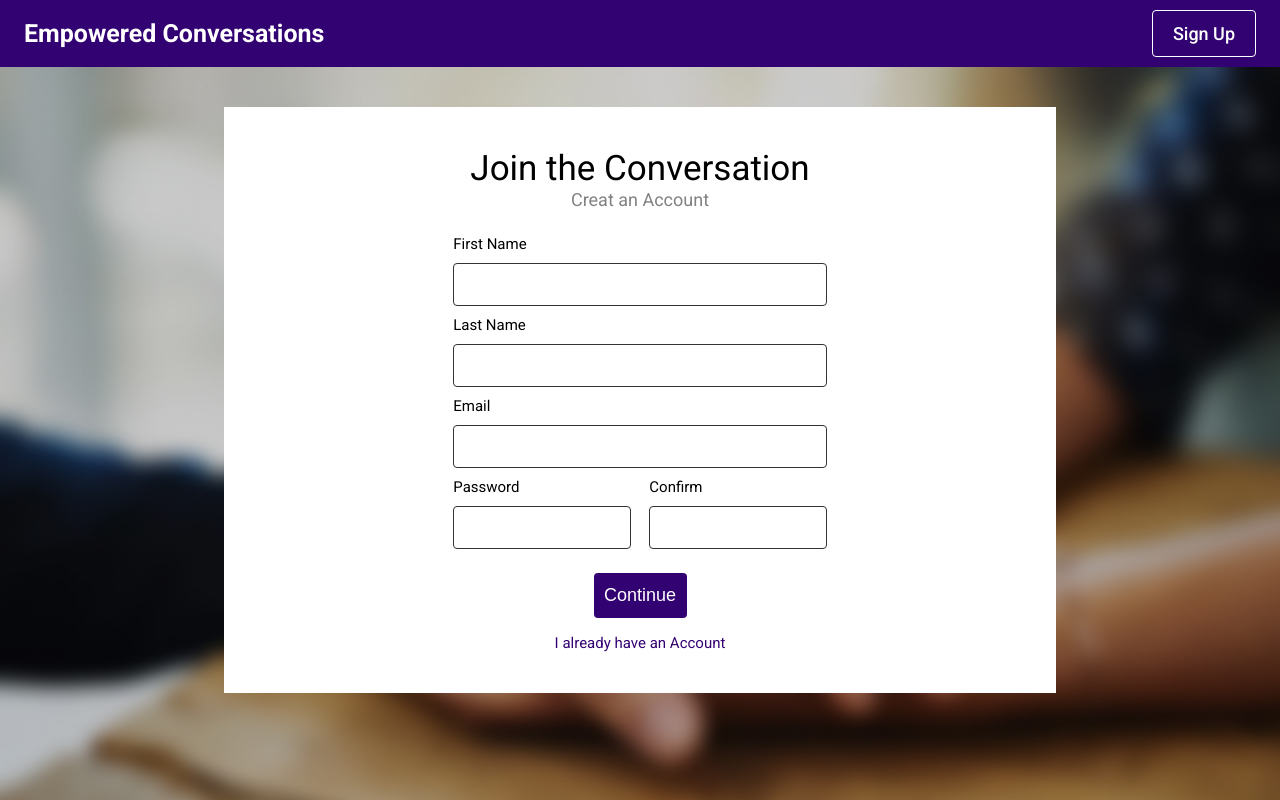
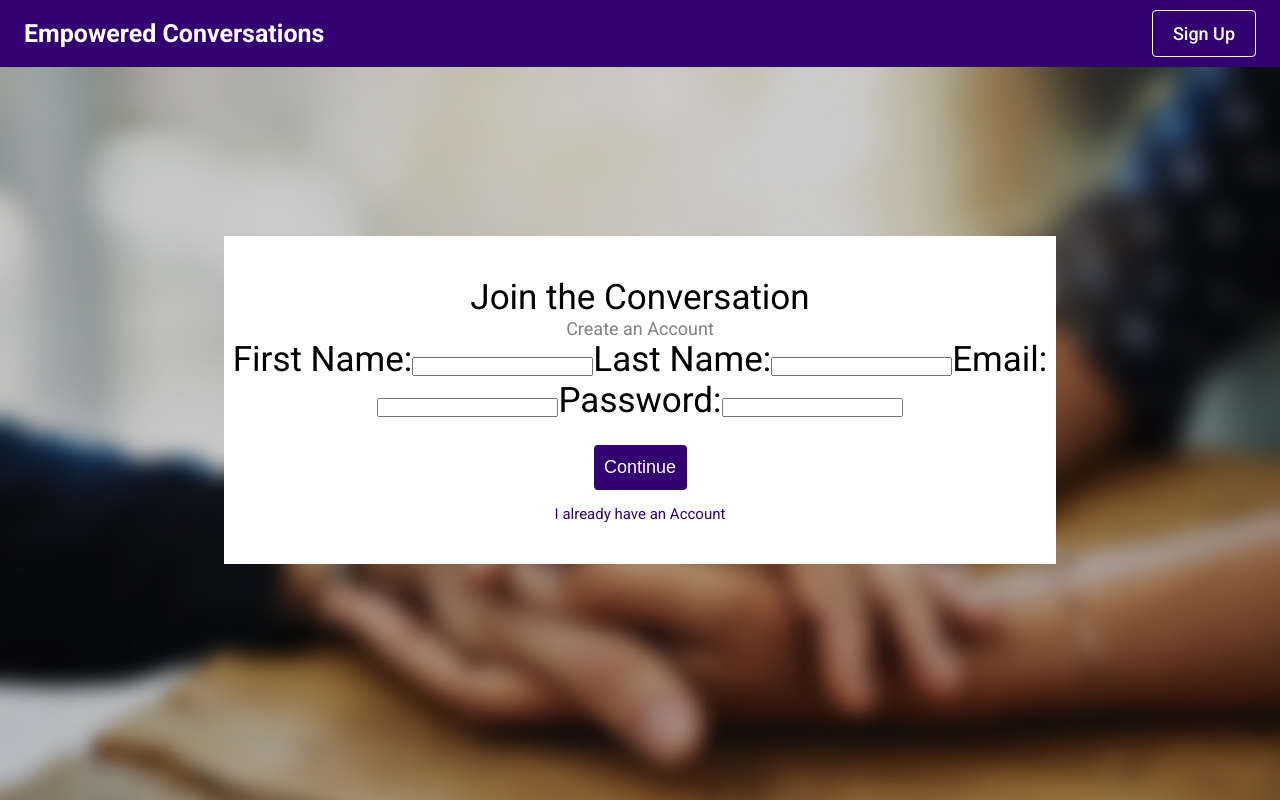
Before and after one commit to bw-empowered-conversations/Front-End, a React (Create React App) app: page / in a window 1280 px wide. Built offline with nearby package versions, Linux system fonts and the light colour scheme.

Commit message:
Reverted NewSignUp form back to Formik...again. Will style it tomorrow

```diff
--- a/src/components/NewSignUp.js
+++ b/src/components/NewSignUp.js
@@ -1,10 +1,12 @@
 import React, { useState } from "react";
 import { Route, Link } from "react-router-dom";
+import { Formik, Field, Form, ErrorMessage } from 'formik';
 import Header from "./Header";
 import Background from "../images/backhandsblur.jpg";
+import { axiosWithAuth } from '../utils/axiosWithAuth';
 import styled from "styled-components";
-import { useForm } from "react-hook-form";
-import { axiosWithAuth } from "../utils/axiosWithAuth";
+
+
 
 const WrapBackDiv = styled.div`
   height: 100vh;
@@ -99,99 +101,96 @@ const  FFF = styled.div`
     }
 
 `
+const validate = ({ firstName, lastName, email, password }) => {
+	const errors = {};
 
-const NewSignUp = () => {
-    const { register, handleSubmit, errors, watch } = useForm()
-
-
-
-    const onSubmit = data => {
-        console.log(data)
-        window.location.href = 'emergency-contact'
+	// validate firstName
+	if (!firstName) {
+		errors.firstName = 'Please enter your first name';
+	} else if (firstName.length < 2) {
+		errors.firstName = 'Your first name must have two characters or more';
     }
 
+    // validate lastName
+	if (!lastName) {
+		errors.lastName = 'Please enter your last name';
+	} else if (lastName.length < 2) {
+		errors.lastName= 'Your last name must have two characters or more';
+    }
+
+    // validate email
+	if (!email) {
+		errors.email = 'Please enter a valid email address';
+	}
+
+	// validate password
+	if (!password) {
+		errors.password = 'Please enter a password';
+	} else if (password.length < 5) {
+		errors.password = 'Your password must have five characters or more';
+	}
+	return errors;
+};
+
+const NewSignUp = (props) => {
     return (
-        <>
         <WrapBackDiv>
             <Header />
             <Modal>
                 {" "}
                 Join the Conversation
-          <SubTextStyle>Creat an Account</SubTextStyle>
-                    <FormStyle onSubmit={handleSubmit(onSubmit)}>
-                        <Label htmlFor="firstname">First Name</Label>
-                        <Input
-                            type="text"
-                            id='firstname'
-                            label="firstname"
-                            name="firstname"
-                            ref={register({ required: true, minLength: 2 })}
-                        />
-                        {errors.firstname && errors.firstname.type === 'required' && <p className='red'>First name is requried</p>}
-                        {errors.firstname && errors.firstname.type === 'minLength' && <p className='red'>This field requires minimum length of 2</p>}
+                <SubTextStyle>Create an Account</SubTextStyle>
+             <Formik
+                initialValues={{
+                    firstName: '',
+                    lastName: '',
+                    email: '',
+                    password: ''
+                }}
 
-                        <Label htmlFor="lastname">Last Name</Label>
-                        <Input
-                            type="text"
-                            id='lasttname'
-                            label="lastname"
-                            name="lastname"
-                            ref={register({ required: true, minLength: 2 })}
-                        />
-                        {errors.lastname && errors.lastname.type === 'required' && <p className='red'>Last name is requried</p>}
-                        {errors.lastname && errors.lastname.type === 'minLength' && <p className='red'>This field requires minimum length of 2</p>}
+                onSubmit={(values, tools) => {
+                    axiosWithAuth()
+                        .post('/register', values)
+                        .then(res => {
+                            localStorage.setItem('token', res.data.token);
+                            props.history.push('/welcome');
+                            tools.resetForm();
+                        })
+                        .catch(err => {
+                            console.log('Data returned an error', err)
+                        })
+                }}
+                validate={validate}>
+               {() => {
+						return (
+							<Form>
 
-                        <Label htmlFor="email">Email</Label>
-                        <Input name="email"
-                            type="email"
-                            id='email'
-                            label="email"
-                            name="email"
-                            ref={register({ required: true, minLength: 2 })}
-                        />
-                        {errors.email && errors.email.type === 'required' && <p className='red'>Email is requried</p>}
-                        {errors.email && errors.email.type === 'minLength' && <p className='red'>This field requires minimum length of 2</p>}
+									<Label htmlFor='firstName'>First Name:</Label>
+									<Field name='firstName' type='text' />
+									<ErrorMessage name='firstName' component='div' className='red' />
 
-                    <DDD>
-                        <FFF>
-                        <Label className='margin-right' htmlFor="password">Password</Label>
-                        <Input className='margin-right'
-                            name="password"
-                            type="password"
-                            id='password'
-                            label="password"
-                            ref={register({
-                                required: 'You must specify a password',
-                                minLength: {
-                                    value: 8,
-                                    message: "Password must have at least 8 characters"
-                                }
-                             })}
-                        />
-                        {errors.password && <p className='red'>{errors.password.message}</p>}
-                        </FFF>
+									<Label htmlFor='lastName'>Last Name:</Label>
+									<Field name='lastName' type='text' />
+									<ErrorMessage name='lastName' component='div' className='error' />
 
-                        <FFF>
-                        <Label className='margin-left'  htmlFor="confirm">Confirm</Label>
-                        <Input className='margin-left'
-                            name="confirm"
-                            type="confirm"
-                            id='confirm'
-                            label="confirm"
-                            ref={register({ validate:(value) => {return value === watch('password')}, required: true, minLength: 2 })}
-                        />
-                            {errors.confirm && <p className='red'>Must match Password</p>}
-                            </FFF>
-                            </DDD>
+									<Label htmlFor='email'>Email:</Label>
+									<Field name='email' type='text' />
+									<ErrorMessage name='email' component='div' className='error' />
 
-                        <ButtonSpan>Continue</ButtonSpan>
+									<Label htmlFor='password'>Password:</Label>
+									<Field name='password' type='password' />
+									<ErrorMessage name='password' component='div' className='error' />
 
-                    </FormStyle>
+
+								<ButtonSpan type='submit'>Continue</ButtonSpan>
+							</Form>
+						);
+					}}
+            </Formik>
             <Link to='/'><p className='link-purple'>I already have an Account</p></Link>
-
             </Modal>
         </WrapBackDiv>
-        </>
+
     );
 };
 
--- a/src/components/SignIn.js
+++ b/src/components/SignIn.js
@@ -135,7 +135,7 @@ const SignIn = () => {
             .post('/login', credentials)
             .then(res => {
             localStorage.setItem('token', res.data.payload);
-            this.props.history.push('/protected')
+            this.props.history.push('/conversations')
              })
             .catch(err => console.log('Data returned an error', err))
     }
```
Lines whose indentation alone changed are shown as unchanged.
